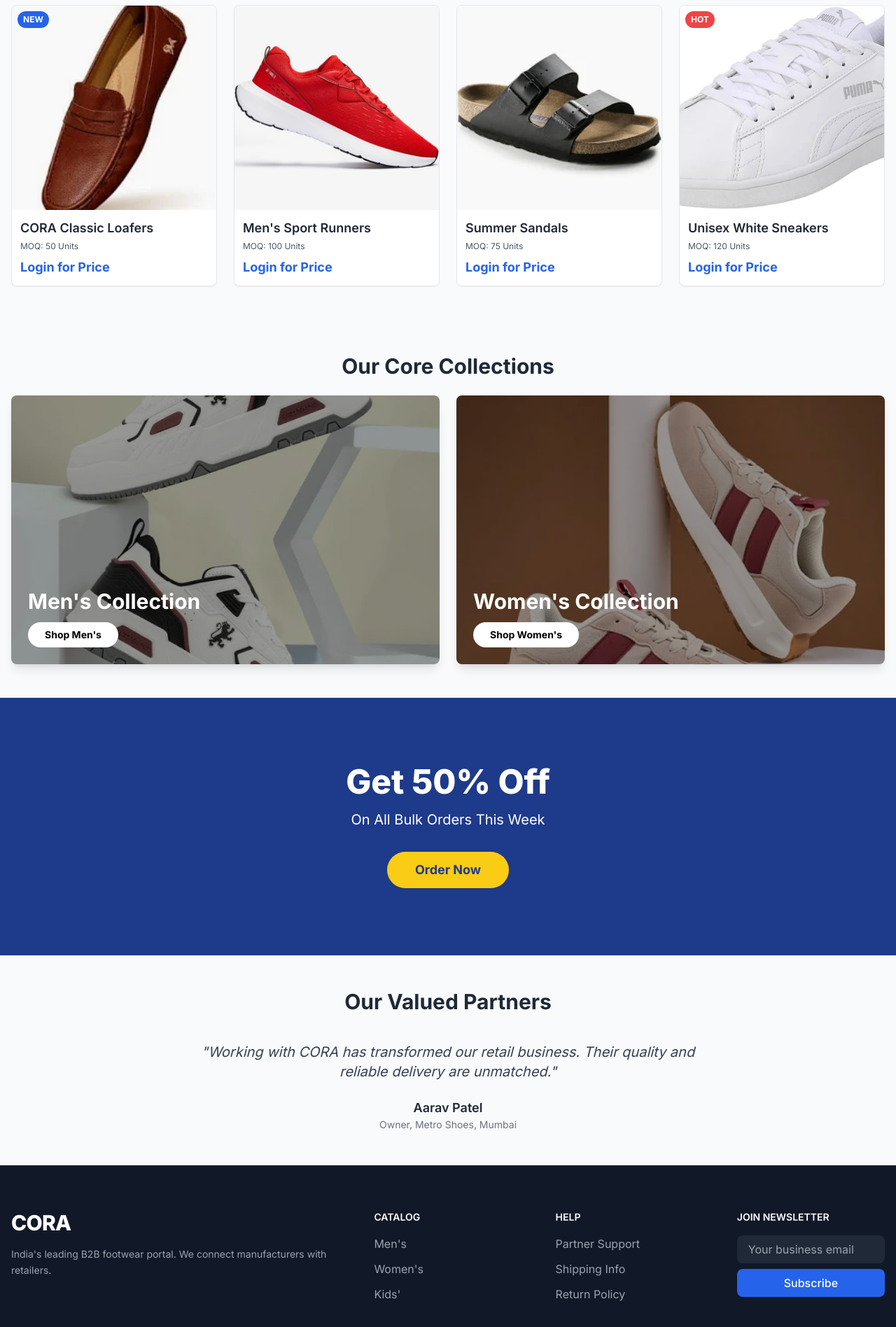
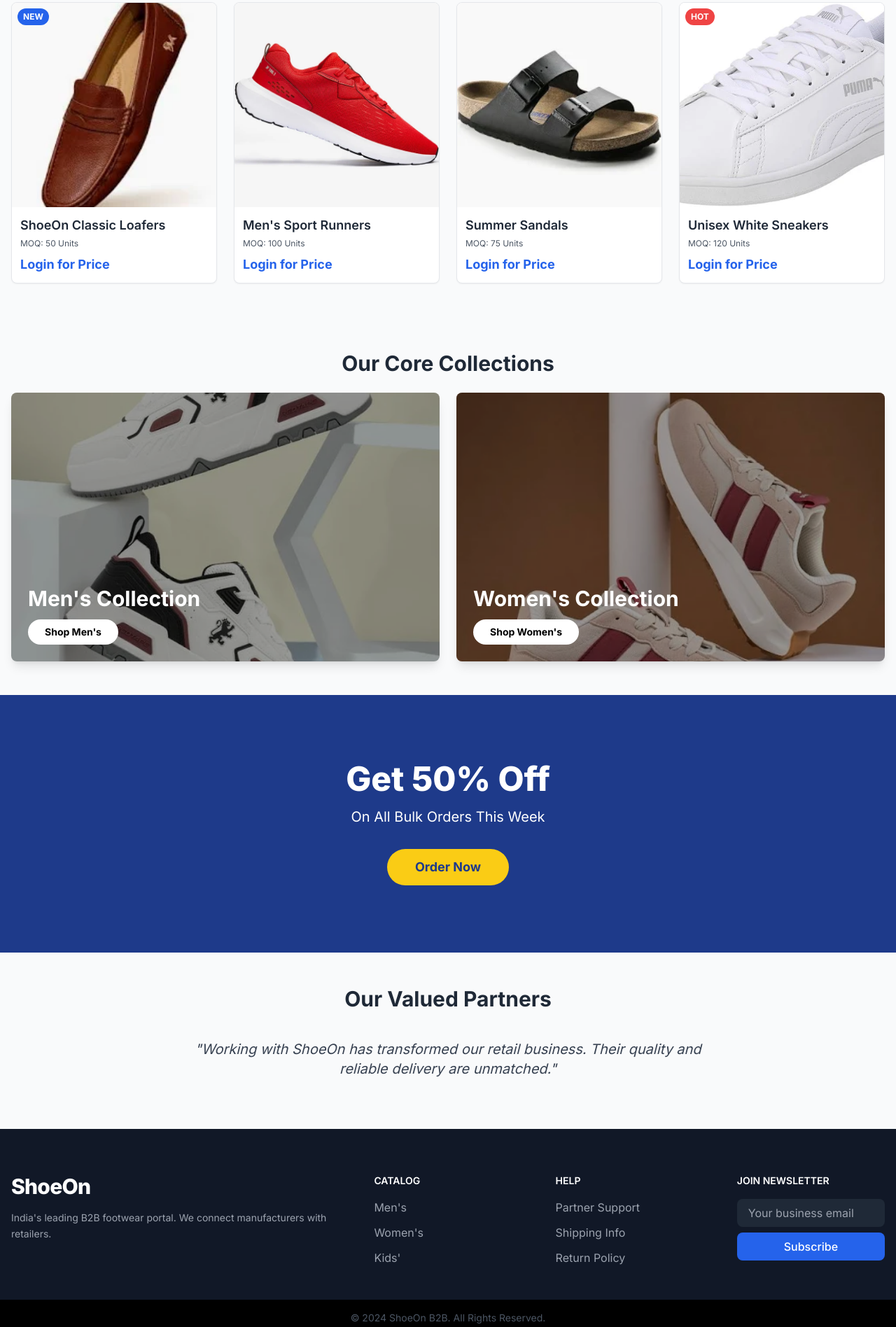
Before and after one commit to Aasim2038/ShoeOn-Mockup, a plain HTML site: page index.html in a window 1280 px wide. Shown: the part 903-2799 px from the top of the page at 70% size. Drawn offline with nearby package versions, Linux system fonts and the light colour scheme.

Commit message:
change the name

```diff
--- a/index.html
+++ b/index.html
@@ -3,7 +3,7 @@
 <head>
     <meta charset="UTF-8">
     <meta name="viewport" content="width=device-width, initial-scale=1.0">
-    <title>CORA - B2B Footwear Portal</title>
+    <title>ShoeOn - B2B Footwear Portal</title>
     <!-- Tailwind CSS CDN -->
     <script src="https://cdn.tailwindcss.com"></script>
     <!-- Lucide Icons CDN -->
@@ -57,7 +57,7 @@
         </div>
         <!-- Main Nav -->
         <div class="container mx-auto px-4 py-4 flex justify-between items-center">
-            <a href="#" class="text-3xl font-extrabold text-black tracking-tight">CORA</a>
+            <a href="index.html" class="text-3xl font-extrabold text-black tracking-tight"><img src="logo.jpg" alt="" width="122px"></a>
             <nav class="flex items-center gap-8">
                 <a href="#" class="font-medium text-blue-600">Home</a>
                 <a href="#" class="font-medium text-gray-600 hover:text-blue-600">Catalog</a>
@@ -91,7 +91,7 @@
     <div class="lg:hidden sticky top-0 z-50 bg-white shadow-md">
         <!-- Mobile Top Bar: Logo, Search, Cart -->
         <div class="flex items-center p-4 gap-3">
-            <a href="#" class="text-2xl font-extrabold text-black">CORA</a>
+            <a href="#" class="text-2xl font-extrabold text-black">ShoeOn</a>
             <!-- Lamba Search Bar -->
             <div class="flex-1 relative">
                 <input type="text" placeholder="Search for products..." class="w-full bg-gray-100 border border-gray-200 rounded-lg py-2 px-4 text-sm focus:outline-none focus:ring-2 focus:ring-blue-500">
@@ -188,7 +188,7 @@
                 </div>
                 <div class="p-3 flex-grow flex flex-col justify-between">
                     <div>
-                        <h3 class="font-semibold text-base lg:text-lg mb-1 truncate">CORA Classic Loafers</h3>
+                        <h3 class="font-semibold text-base lg:text-lg mb-1 truncate">ShoeOn Classic Loafers</h3>
                         <p class="text-xs text-gray-600 mb-2">MOQ: 50 Units</p>
                     </div>
                     <div class="text-base lg:text-lg font-bold text-blue-600">Login for Price</div>
@@ -279,10 +279,8 @@
                     <!-- Stars -->
                 </div>
                 <p class="text-base lg:text-xl italic text-gray-700 leading-relaxed mb-6">
-                    "Working with CORA has transformed our retail business. Their quality and reliable delivery are unmatched."
+                    "Working with ShoeOn has transformed our retail business. Their quality and reliable delivery are unmatched."
                 </p>
-                <h4 class="font-semibold text-base lg:text-lg">Aarav Patel</h4>
-                <p class="text-sm text-gray-500">Owner, Metro Shoes, Mumbai</p>
             </div>
         </section>
     </main>
@@ -296,7 +294,7 @@
     <footer class="bg-gray-900 text-gray-400 py-16">
         <div class="container mx-auto px-4 grid grid-cols-1 md:grid-cols-2 lg:grid-cols-5 gap-12">
             <div class="lg:col-span-2">
-                <a href="#" class="text-3xl font-extrabold text-white tracking-tight mb-4 inline-block">CORA</a>
+                <a href="#" class="text-3xl font-extrabold text-white tracking-tight mb-4 inline-block">ShoeOn</a>
                 <p class="text-sm leading-relaxed mb-6">
                     India's leading B2B footwear portal. We connect manufacturers with retailers.
                 </p>
@@ -331,7 +329,7 @@
             </div>
         </div>
         <div class="bg-black text-gray-600 text-center py-4 text-sm mt-12">
-            <p>&copy; 2024 CORA B2B. All Rights Reserved.</p>
+            <p>&copy; 2024 ShoeOn B2B. All Rights Reserved.</p>
         </div>
     </footer>
 
```
Also changed, not shown: logo.jpg (added).
